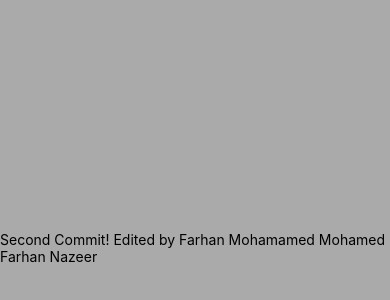
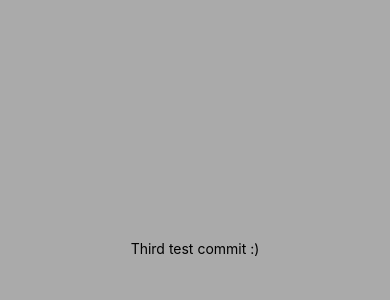
Before and after one commit to Farhan-Nazeer/RunAlong, a React Native app: screen / in a window 390 px wide. Shown: the part 174-474 px from the top of the page. Built offline with nearby package versions, Linux system fonts and the light colour scheme.

Commit message:
Third commit

```diff
--- a/App.js
+++ b/App.js
@@ -5,7 +5,7 @@ import { StyleSheet, Text, View } from 'react-native';
 export default function App() {
   return (
     <View style={styles.container}>
-      <Text>Second Commit! Edited by Farhan Mohamamed Mohamed Farhan Nazeer</Text>
+      <Text>Third test commit :)</Text>
       <StatusBar style="auto" />
     </View>
   );
```
